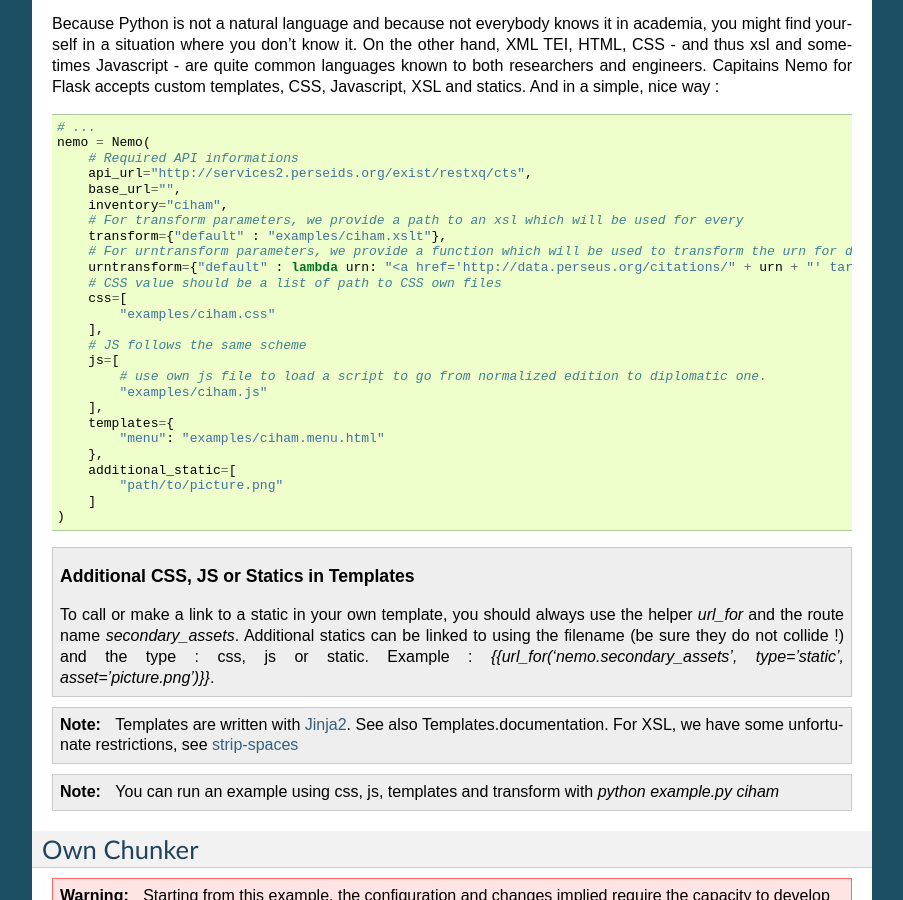
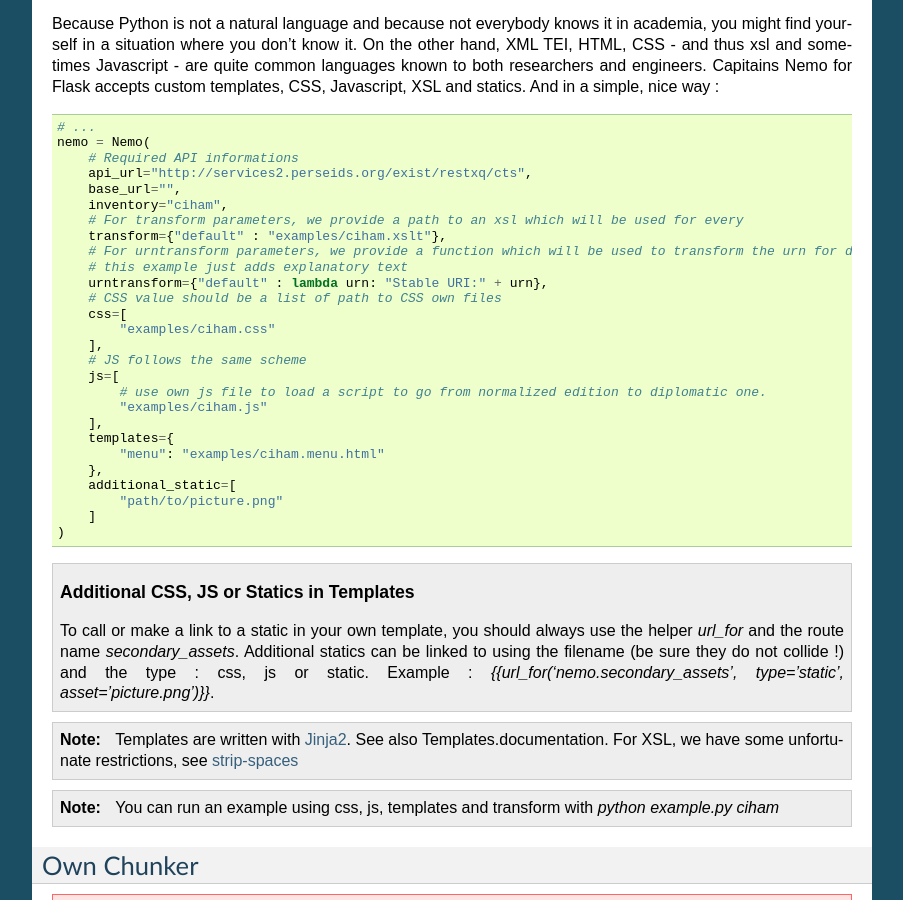
Before and after one commit to Capitains/flask-capitains-nemo, a Sphinx documentation site: the page built from docs/Nemo.examples.rst, in a window 1280 px wide and 900 px high, scrolled down 1246 px. Shown: the whole window, without its empty margins (198-1101 px from the left). Built offline with Sphinx 7.4.7, drawn with Linux system fonts in a browser that asks for light colours; pages that are not in the unit, such as notebooks, are missing from menus.

Commit message:
fix example for urntransform

```diff
--- a/docs/Nemo.examples.rst
+++ b/docs/Nemo.examples.rst
@@ -77,7 +77,8 @@ Because Python is not a natural language and because not everybody knows it in a
         # For transform parameters, we provide a path to an xsl which will be used for every
         transform={"default" : "examples/ciham.xslt"},
         # For urntransform parameters, we provide a function which will be used to transform the urn for display
-        urntransform={"default" : lambda urn: "<a href='http://data.perseus.org/citations/" + urn + "' target='_blank'>Download XML</a>" },
+        # this example just adds explanatory text
+        urntransform={"default" : lambda urn: "Stable URI:" + urn},
         # CSS value should be a list of path to CSS own files
         css=[
             "examples/ciham.css"
```
